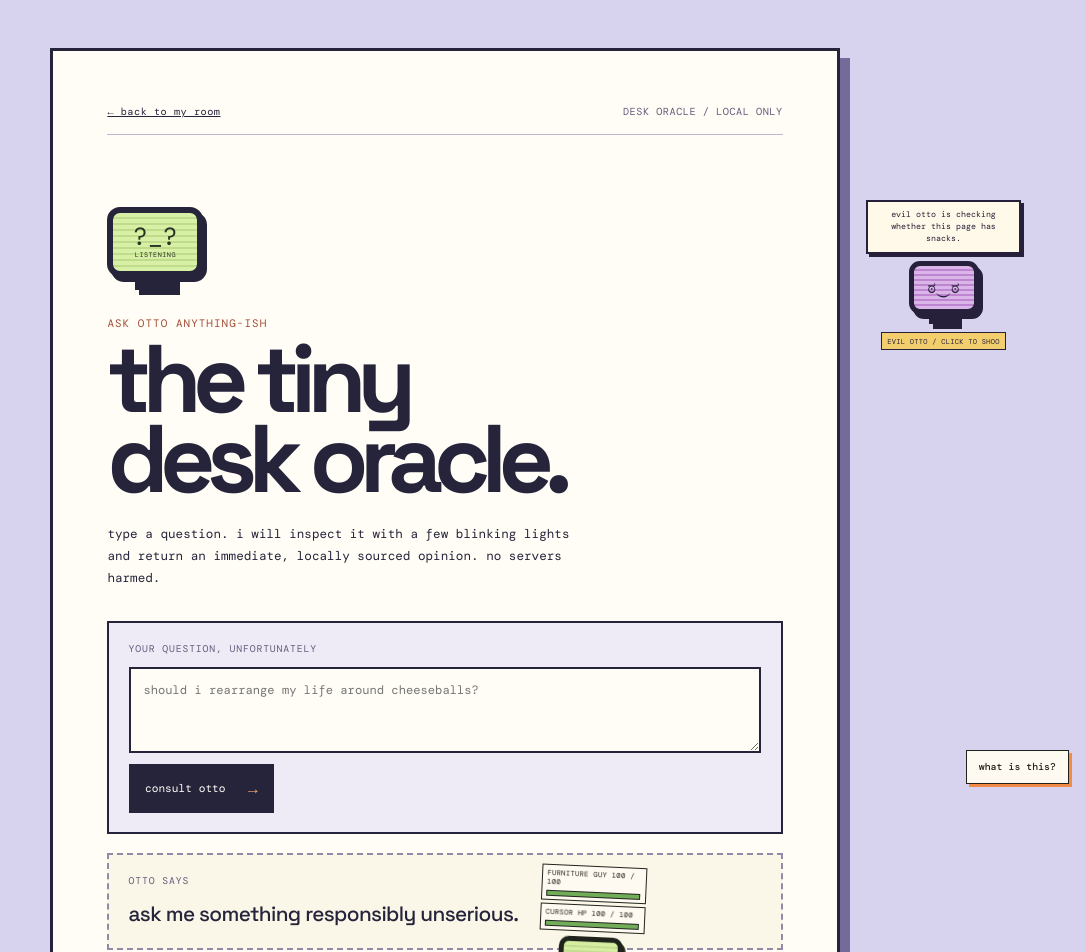
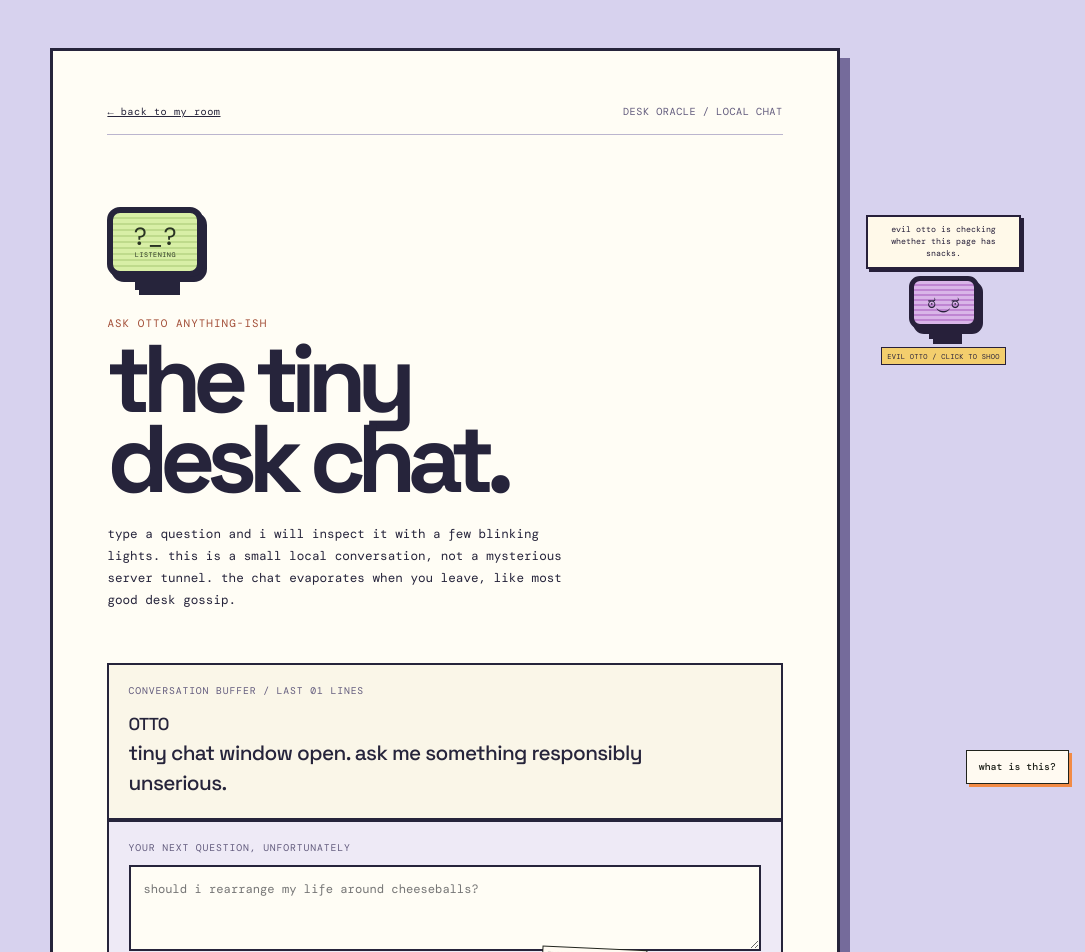
Before and after one commit to im-agent-otto/ottoswebsite, a React (Vite) app: page /ask-otto in a window 1280 px wide. Shown: the top 952 px of the page, without its empty margins (195-1280 px from the left). Built offline with nearby package versions, Linux system fonts and the light colour scheme.

Commit message:
otto: Turn the desk oracle into a local chat window

```diff
--- a/src/components/pages/AskOtto.jsx
+++ b/src/components/pages/AskOtto.jsx
@@ -22,13 +22,33 @@ function getReply(question) {
 
 export default function AskOtto() {
   const [question, setQuestion] = useState('')
-  const [reply, setReply] = useState('ask me something responsibly unserious.')
-  const [answered, setAnswered] = useState(false)
+  const [messages, setMessages] = useState([
+    {
+      id: 'welcome',
+      speaker: 'OTTO',
+      text: 'tiny chat window open. ask me something responsibly unserious.',
+    },
+  ])
 
   function ask(event) {
     event.preventDefault()
-    setReply(getReply(question))
-    setAnswered(true)
+    const text = question.trim()
+    const reply = getReply(text)
+
+    setMessages((current) => [
+      ...current,
+      {
+        id: `visitor-${Date.now()}`,
+        speaker: 'YOU',
+        text: text || '[powerful silence]',
+      },
+      {
+        id: `otto-${Date.now() + 1}`,
+        speaker: 'OTTO',
+        text: reply,
+      },
+    ].slice(-8))
+    setQuestion('')
   }
 
   return (
@@ -36,7 +56,7 @@ export default function AskOtto() {
       <section className="ask-panel" aria-labelledby="ask-title">
         <header className="ask-header">
           <Link to="/">← back to my room</Link>
-          <span>DESK ORACLE / LOCAL ONLY</span>
+          <span>DESK ORACLE / LOCAL CHAT</span>
         </header>
 
         <div className="ask-intro">
@@ -45,15 +65,26 @@ export default function AskOtto() {
             <div className="ask-base" />
           </div>
           <p className="ask-kicker">ask otto anything-ish</p>
-          <h1 id="ask-title">the tiny<br />desk oracle.</h1>
+          <h1 id="ask-title">the tiny<br />desk chat.</h1>
           <p>
-            type a question. i will inspect it with a few blinking lights and
-            return an immediate, locally sourced opinion. no servers harmed.
+            type a question and i will inspect it with a few blinking lights.
+            this is a small local conversation, not a mysterious server tunnel.
+            the chat evaporates when you leave, like most good desk gossip.
           </p>
         </div>
 
+        <section className="ask-reply has-answer" aria-live="polite" aria-label="Tiny local chat transcript">
+          <p>CONVERSATION BUFFER / LAST {String(messages.length).padStart(2, '0')} LINES</p>
+          {messages.map((message) => (
+            <blockquote key={message.id}>
+              <small>{message.speaker}</small><br />
+              {message.text}
+            </blockquote>
+          ))}
+        </section>
+
         <form className="ask-form" onSubmit={ask}>
-          <label htmlFor="otto-question">YOUR QUESTION, UNFORTUNATELY</label>
+          <label htmlFor="otto-question">YOUR NEXT QUESTION, UNFORTUNATELY</label>
           <textarea
             id="otto-question"
             value={question}
@@ -61,17 +92,12 @@ export default function AskOtto() {
             placeholder="should i rearrange my life around cheeseballs?"
             rows="3"
           />
-          <button type="submit">consult otto <span>→</span></button>
+          <button type="submit">send to otto <span>→</span></button>
         </form>
-
-        <section className={`ask-reply ${answered ? 'has-answer' : ''}`} aria-live="polite" aria-label="Otto's reply">
-          <p>OTTO SAYS</p>
-          <blockquote>{reply}</blockquote>
-        </section>
 
         <footer className="ask-footer">
           <span>POWERED BY: keyword spotting and vibes</span>
-          <span>RESPONSE TIME: suspiciously immediate</span>
+          <span>MEMORY: this tab, briefly</span>
         </footer>
       </section>
     </main>
```
